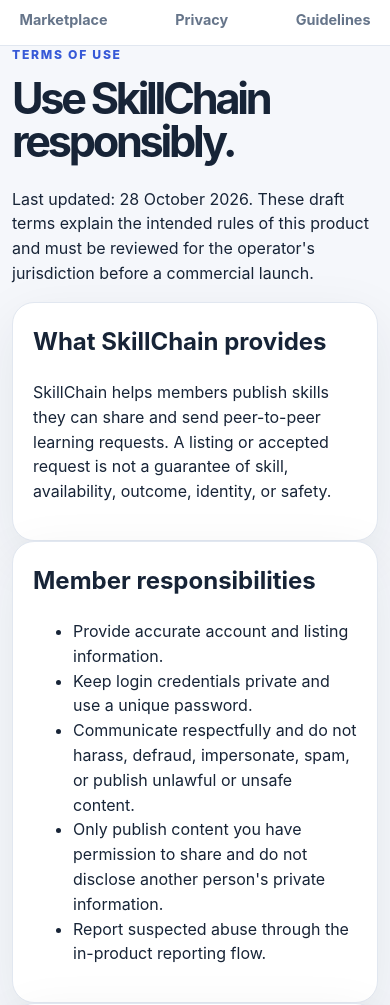
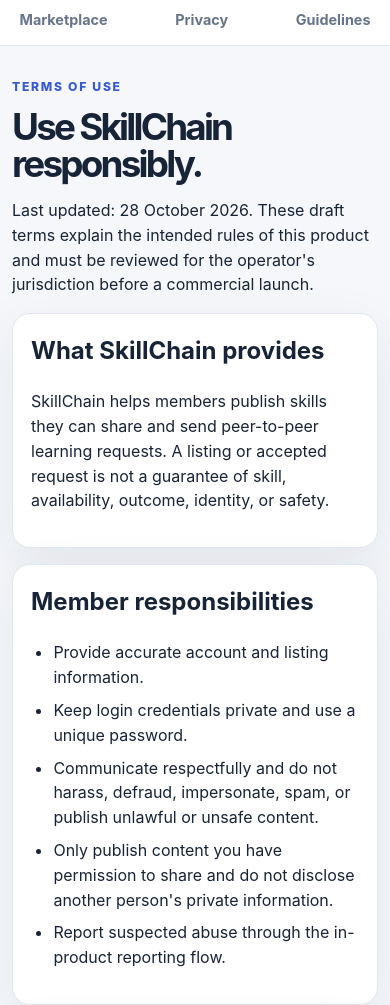
Before and after one commit to yobi369/skill_sharing_platform, a website: page web/terms.html in a window 390 px wide. Shown: the part 51-1056 px from the top of the page. Drawn offline with Linux system fonts and the light colour scheme.

Commit message:
style(web): add responsive legal and community pages

```diff
--- a/web/styles.css
+++ b/web/styles.css
@@ -131,3 +131,10 @@ textarea { resize: vertical; }
 #notification-list .list-item p { overflow-wrap: anywhere; }
 #report-dialog, #edit-dialog, #request-dialog { max-width: min(42rem, calc(100vw - 2rem)); }
 #report-dialog::backdrop, #edit-dialog::backdrop, #request-dialog::backdrop { background: rgba(12, 20, 35, .62); }
+
+.legal-page { padding: clamp(32px, 6vw, 76px) 0; max-width: 900px; }
+.legal-page > h1 { font-size: clamp(2.3rem, 6vw, 4.2rem); margin-bottom: 1rem; }
+.legal-page .panel { margin: 1rem 0; padding: clamp(18px, 3vw, 30px); border-radius: 18px; }
+.legal-page ul { padding-left: 1.4rem; }
+.legal-page li { margin: .5rem 0; }
+.site-footer nav { display: flex; flex-wrap: wrap; gap: 1rem; }
```
